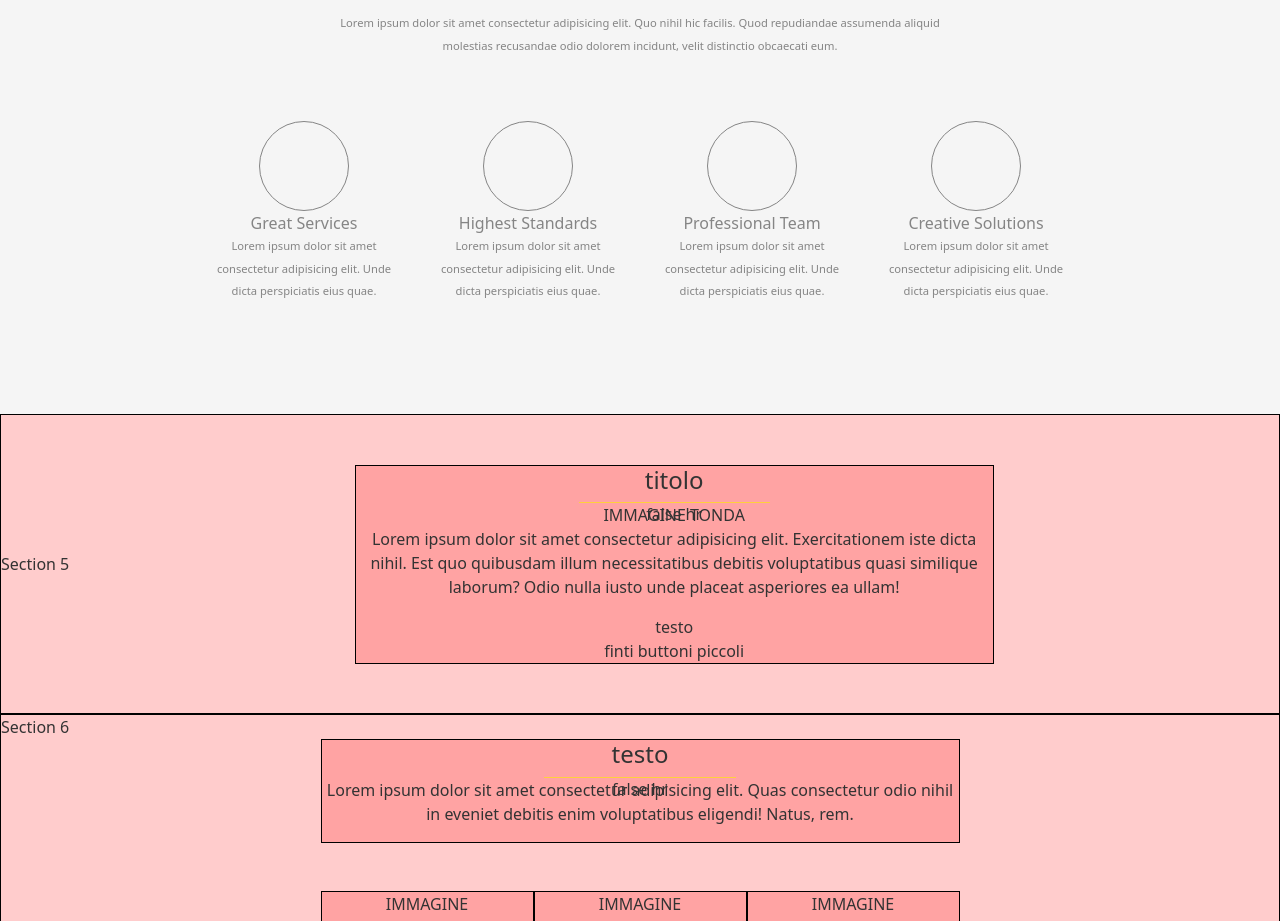
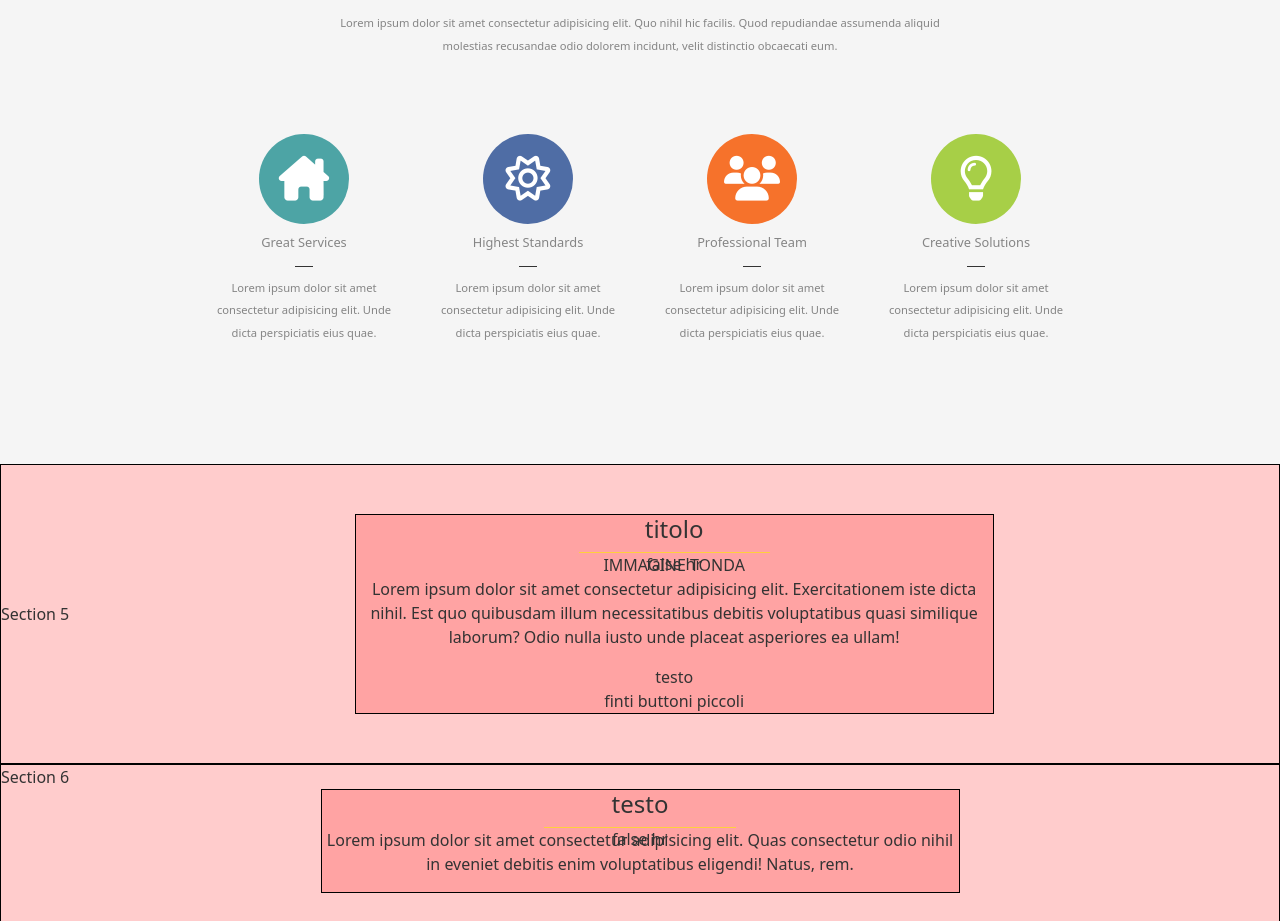
Before and after one commit to Guidocode/proj-html-vuejs, a Vue app: page / in a window 1280 px wide. Shown: the part 2420-3341 px from the top of the page. Built offline with nearby package versions, Linux system fonts and the light colour scheme.

Commit message:
Section core values

```diff
--- a/src/assets/data/section-core-values-col.js
+++ b/src/assets/data/section-core-values-col.js
@@ -1,44 +1,36 @@
 export default [
   {
-    icon: [
-      {
+    icon: {
       i: 'fa-solid fa-house-chimney',
       color: '#4DA4A5'
-      }
-    ],
+    },
     title: 'Great Services',
     hr: 'false-hr-small',
     text: 'Lorem ipsum dolor sit amet consectetur adipisicing elit. Unde dicta perspiciatis eius quae.'
   },
   {
-    icon: [
-      {
+    icon: {
       i: 'fa-regular fa-sun',
       color: '#4F6DA5'
-      }
-    ],
+    },
     title: 'Highest Standards',
     hr: 'false-hr-small',
     text: 'Lorem ipsum dolor sit amet consectetur adipisicing elit. Unde dicta perspiciatis eius quae.'
   },
   {
-    icon: [
-      {
+    icon: {
       i: 'fa-solid fa-users',
       color: '#F6722B'
-      }
-    ],
+    },
     title: 'Professional Team',
     hr: 'false-hr-small',
     text: 'Lorem ipsum dolor sit amet consectetur adipisicing elit. Unde dicta perspiciatis eius quae.'
   },
   {
-    icon: [
-      {
+    icon: {
       i: 'fa-regular fa-lightbulb',
       color: '#A7CF47'
-      }
-    ],
+    },
     title: 'Creative Solutions',
     hr: 'false-hr-small',
     text: 'Lorem ipsum dolor sit amet consectetur adipisicing elit. Unde dicta perspiciatis eius quae.'
--- a/src/assets/style/_utilities.scss
+++ b/src/assets/style/_utilities.scss
@@ -22,9 +22,10 @@
   margin: 0 auto;
 }
 .false-hr-small{
-  max-width: 20%;
-  background-color: 1px solid $secondary-color;
-  margin: 0 auto;
+  height: 1px;
+  max-width: 10%;
+  background-color: $secondary-color;
+  margin: 10px auto;
 }
 
 .p-small{
--- a/src/components/SectionCoreValues.vue
+++ b/src/components/SectionCoreValues.vue
@@ -19,9 +19,11 @@
 
           <div v-for="(cardItem, index) in cards" :key="`cardItem-${index}`"
            class="col">
-            <div class="gb-card">
-              <div class="icon d-flex justify-content-center align-items-center p-1"><i :class="cardItem.icon"></i></div>
-              <span class="fs-6">{{cardItem.title}}</span>
+            <div class="gb-card p-2">
+              <div :style="{backgroundColor: `${cardItem.icon.color}`}" class="icon d-flex justify-content-center align-items-center p-1">
+                <i :class="cardItem.icon.i"></i>
+              </div>
+              <span class="lh-lg">{{cardItem.title}}</span>
               <div :class="cardItem.hr"></div>
               <p class="p-small lh-lg">{{cardItem.text}}</p>
             </div>
@@ -58,17 +60,28 @@ section{
   background-color: $tertiary-color;
 
   .gb-card{
+    transition: 1s;
+    &:hover .icon{
+      background-color: $primary-color !important;
+    }
+    &:hover span{
+      color: $primary-color;
+    }
     .icon{
       width: 90px;
       height: 90px;
-      border: 1px solid $text-grey;
       border-radius: 50%;
-      margin: 0 auto;
-      color: blue;
+      margin: 5px auto;
+      color: white;
+
+      i{
+        font-size: 2.8rem;
+      }
     }
 
     span{
       color: $text-grey;
+      font-size: .8rem;
     }
   }
 }
```
Lines whose indentation alone changed are shown as unchanged.
